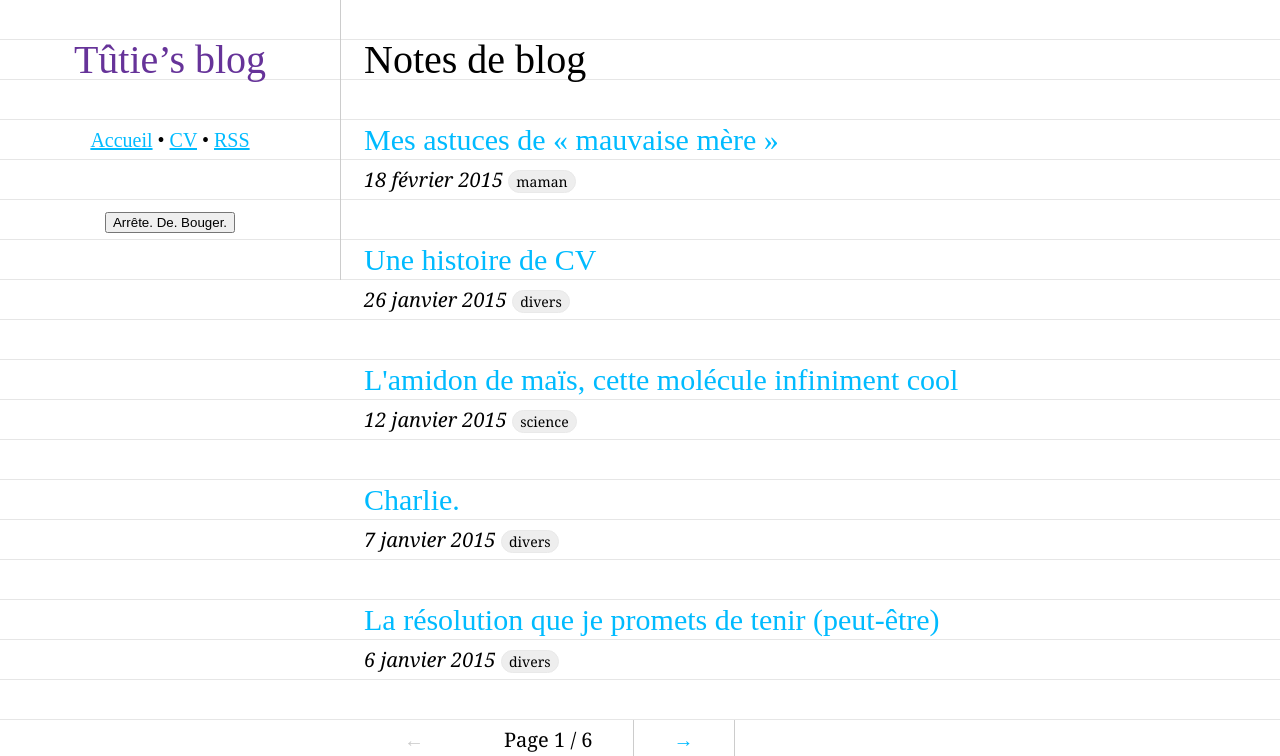
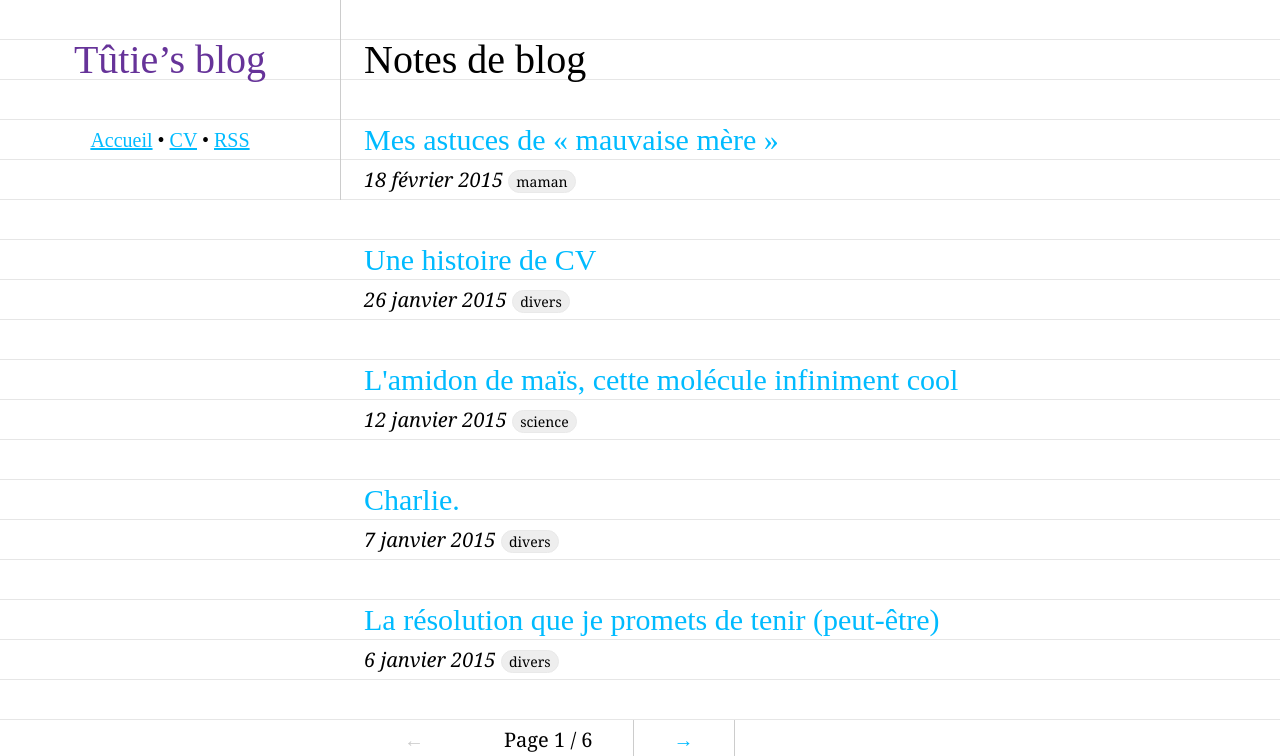
Before and after one commit to tut-tuuut/tut-tuuut.github.io, a Jekyll site: the page built from index.html, in a window 1280 px wide, cut to the strip 0-756 px from the top of the page. Built offline with Jekyll 4.4.1, drawn with Linux system fonts in a browser that asks for light colours; the list of posts is cut into pages by our own code.

Commit message:
Mod: display mov button only if scroll happened

```diff
--- a/_layouts/default.html
+++ b/_layouts/default.html
@@ -57,6 +57,9 @@
       if (stopMoving) { return; }
       var hiddenLines = Math.floor(event.pageY / 40);
       if (hiddenLines == oldHiddenLines) { return; }
+      if (hiddenLines >= 13) {
+        scrollBar.classList.add('moved');
+      }
       var positionOfScrollBar = hiddenLines * 40;
       oldHiddenLines = hiddenLines;
       scrollBar.style="top:"+positionOfScrollBar+'px';
--- a/css/main.scss
+++ b/css/main.scss
@@ -92,6 +92,12 @@ $sidebar_width: 17em;
   text-align: center;
   transition-property: all;
   transition-duration: .9s;
+  #srsly_stop_moving {
+    display: none;
+  }
+  &.moved #srsly_stop_moving {
+    display: inline;
+  }
   nav {
     ul {
       margin: 0;
```
